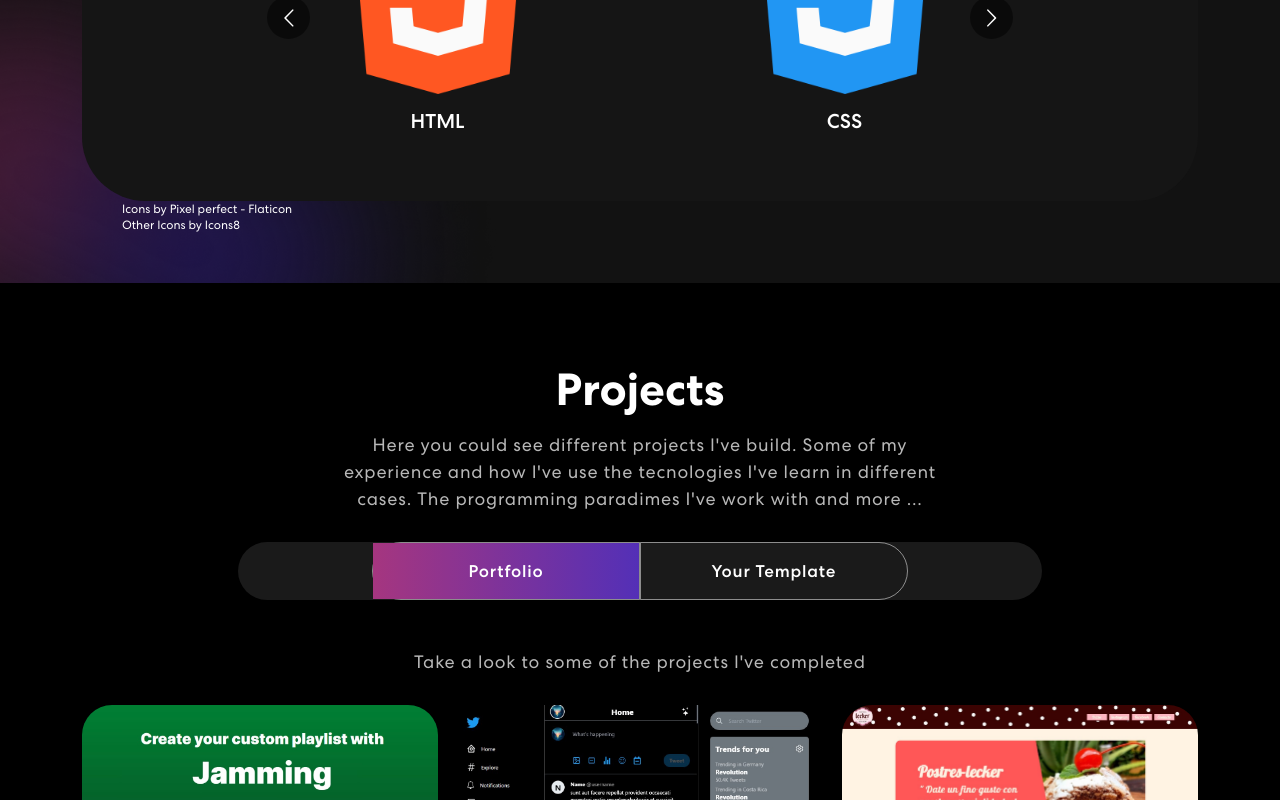
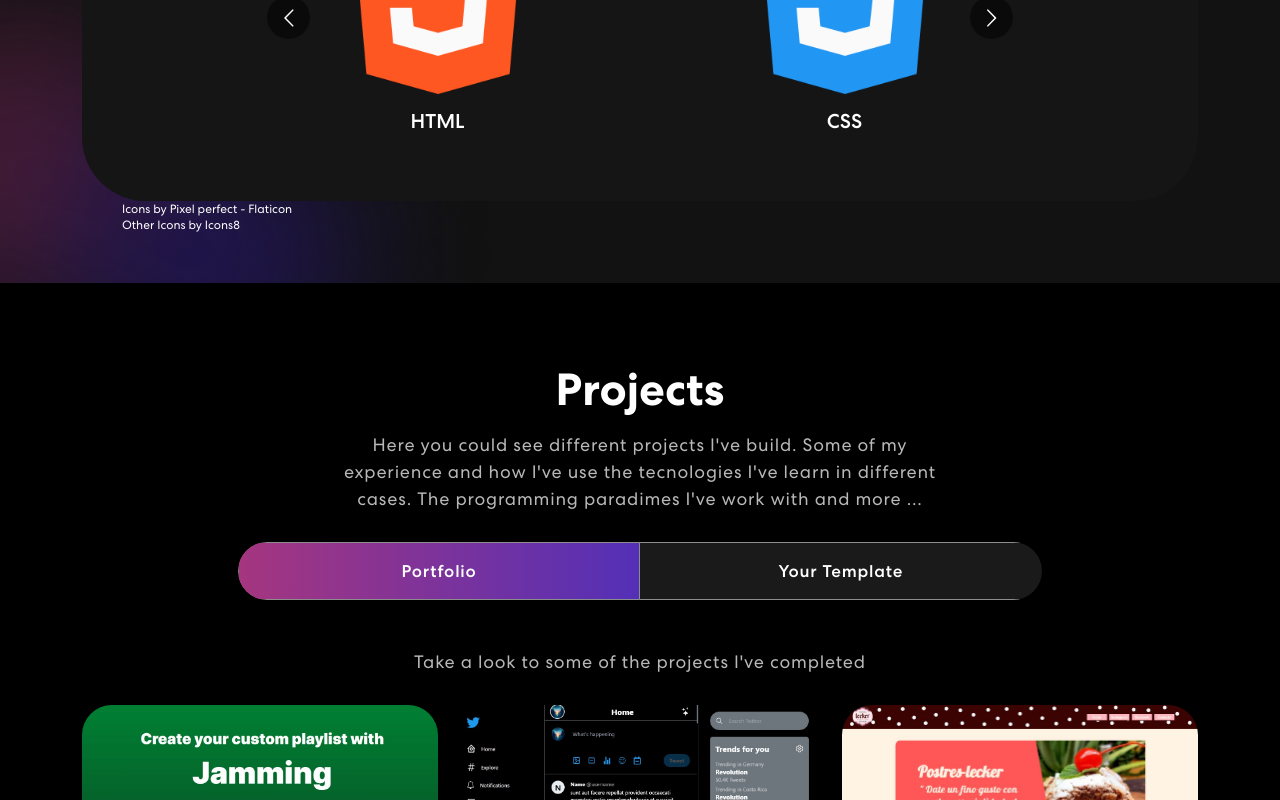
Before and after one commit to Matdweb/my-personal-portfolio-mat_dweb, a React (Create React App) app: page / in a window 1280 px wide. Shown: the part 1069-1869 px from the top of the page. Built offline with nearby package versions, Linux system fonts and the light colour scheme; the HTML template or start-up script is replaced by a standard one.

Commit message:
fix: fix layout error for the project's tabs

```diff
--- a/src/App.css
+++ b/src/App.css
@@ -410,7 +410,7 @@ nav.navbar .navbar-toggler[aria-expanded="true"] .navbar-toggler-icon {
   overflow: hidden;
 }
 .project .nav.nav-pills .nav-item {
-  width: 33.33333%;
+  width: 50%;
 }
 .project .nav.nav-pills .nav-link {
   background-color: transparent;
--- a/src/components/Projects.js
+++ b/src/components/Projects.js
@@ -133,7 +133,7 @@ export const Projects = () => {
                         <Nav.Link eventKey="first">Portfolio</Nav.Link>
                       </Nav.Item>
                       <Nav.Item>
-                        <Nav.Link eventKey="third">Your Template</Nav.Link>
+                        <Nav.Link eventKey="second">Your Template</Nav.Link>
                       </Nav.Item>
                     </Nav>
                     <Tab.Content id="slideInUp" className={isVisible ? "animate__animated animate__slideInUp" : ""}>
```
